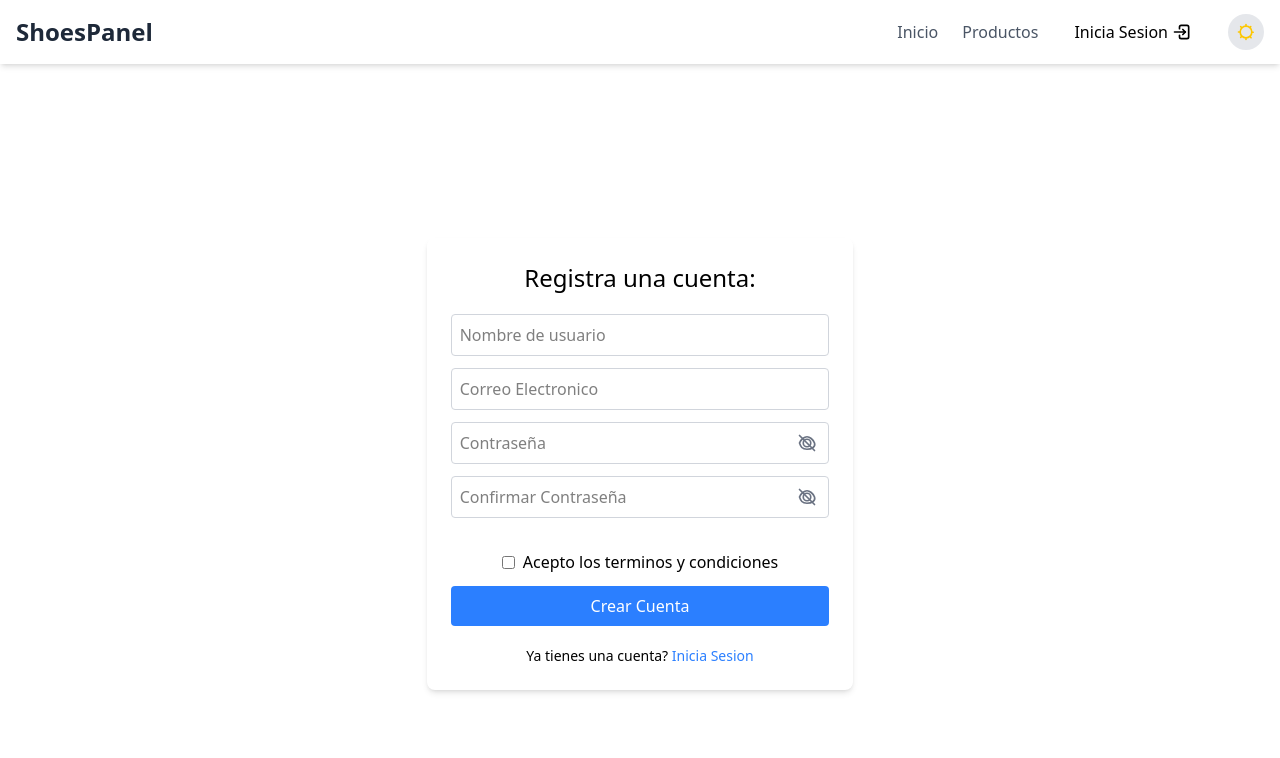
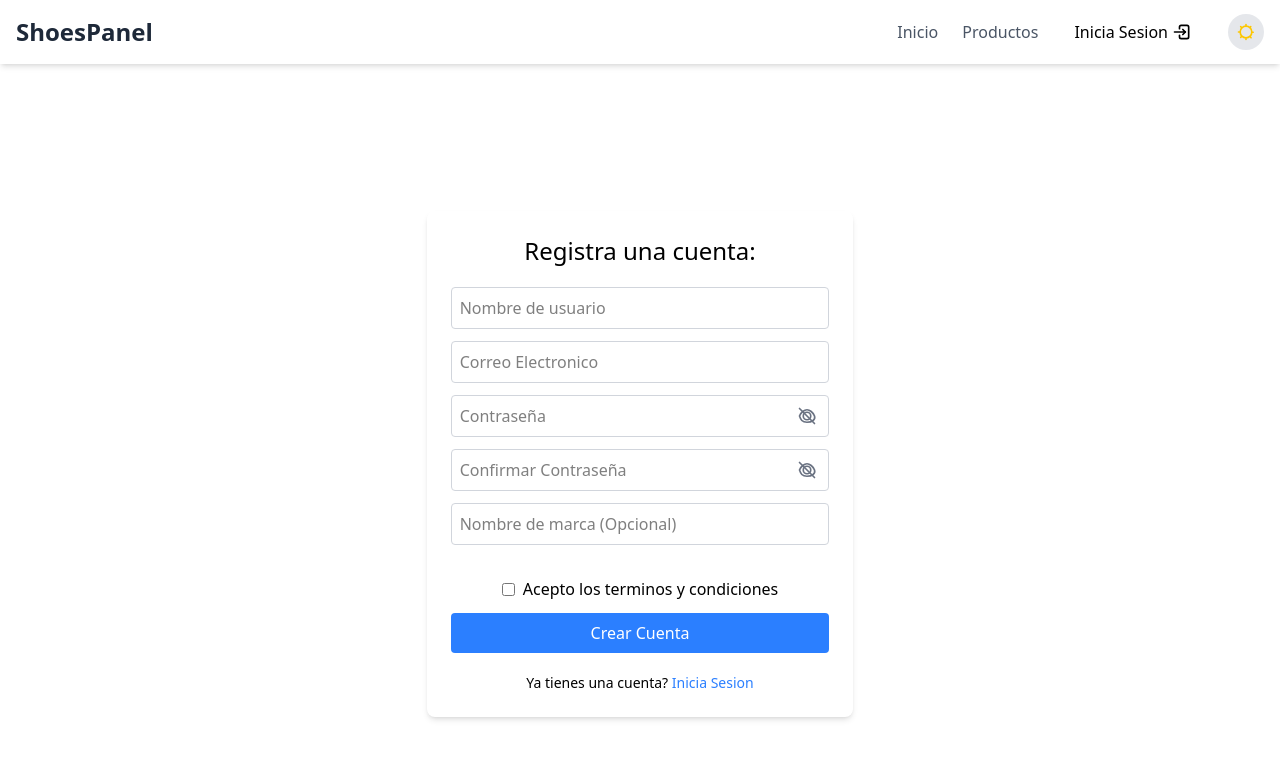
Before and after one commit to danielfc2001/ecommerce-app, a React (Vite) app: page /register in a window 1280 px wide. Shown: the top 758 px of the page. Built offline with nearby package versions, Linux system fonts and the light colour scheme; no server answers; sample sign-in values are in the browser's storage.

Commit message:
Added new category into the product creation and added in the user registration the option to entry a company brand

```diff
--- a/src/components/ProductForm.jsx
+++ b/src/components/ProductForm.jsx
@@ -11,6 +11,7 @@ const category = [
   "electrodomesticos",
   "vehiculos",
   "vivienda",
+  "deporte",
 ];
 
 const ProductForm = () => {
--- a/src/components/Register.jsx
+++ b/src/components/Register.jsx
@@ -153,6 +153,23 @@ const Register = () => {
             {errors.confirmPassword.message}
           </FormMessage>
         )}
+        <FormInput
+          type={"text"}
+          placeholder={"Nombre de marca (Opcional)"}
+          register={{
+            ...register("brand", {
+              minLength: {
+                value: 2,
+                message:
+                  "Su nombre de marca debe contener al menos 2 caracteres",
+              },
+            }),
+          }}
+          errors={errors.brand}
+        />
+        {errors.brand && (
+          <FormMessage type={"error"}>{errors.brand.message}</FormMessage>
+        )}
         <Turnstile
           siteKey="0x4AAAAAABLSz-YpHRGJq0Ji"
           onSuccess={handleCaptchaSuccess}
```
